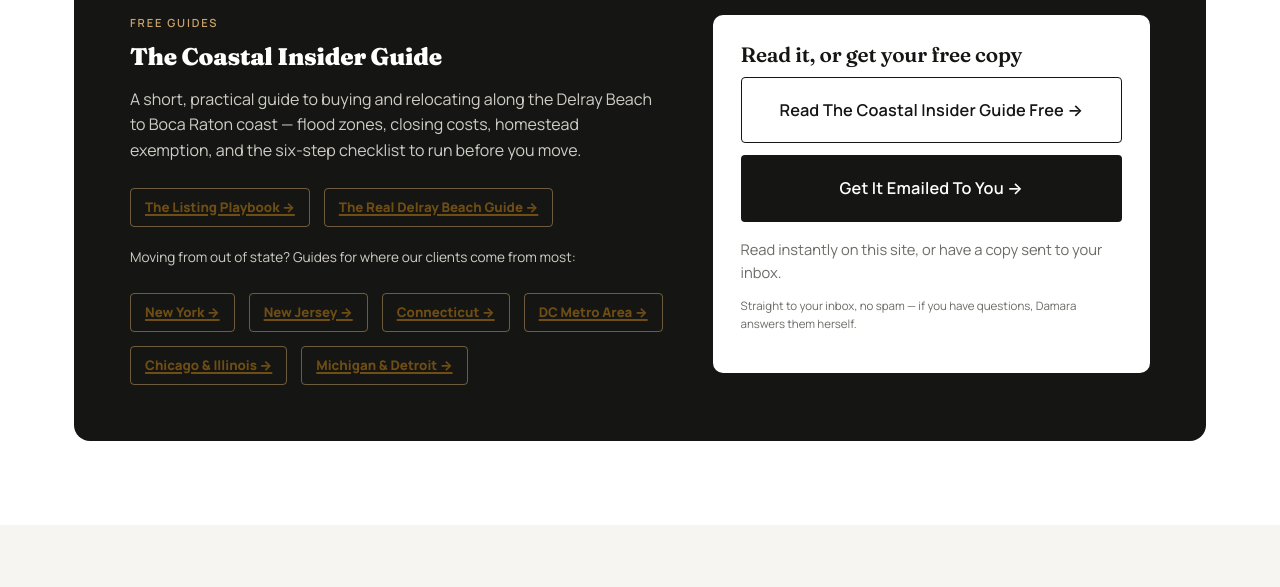
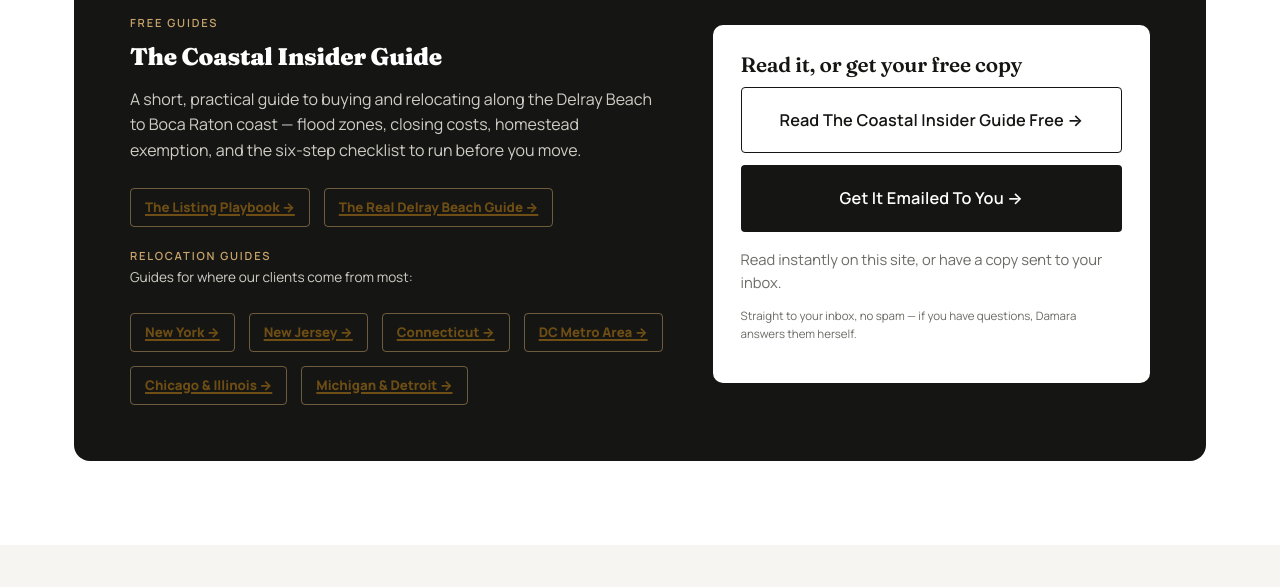
Before and after one commit to damaracohn/damaracohn-site, a plain HTML site: page index.html in a window 1280 px wide. Shown: the part 6027-6614 px from the top of the page. Drawn offline with Linux system fonts and the light colour scheme.

Commit message:
Add Relocation Guides label on homepage Free Guides section

```diff
--- a/index.html
+++ b/index.html
@@ -989,7 +989,8 @@
             <a href="/listing-playbook">The Listing Playbook →</a>
             <a href="/the-real-delray-beach-guide">The Real Delray Beach Guide →</a>
           </div>
-          <p style="color:#CFCDC6;font-size:.85rem;margin:20px 0 8px;">Moving from out of state? Guides for where our clients come from most:</p>
+          <p class="eyebrow" style="color:var(--gold-light);margin:20px 0 2px;">Relocation Guides</p>
+          <p style="color:#CFCDC6;font-size:.85rem;margin:0 0 8px;">Guides for where our clients come from most:</p>
           <div class="other-guides">
             <a href="/moving-from-new-york-to-delray-beach">New York →</a>
             <a href="/moving-from-new-jersey-to-delray-beach">New Jersey →</a>
```
